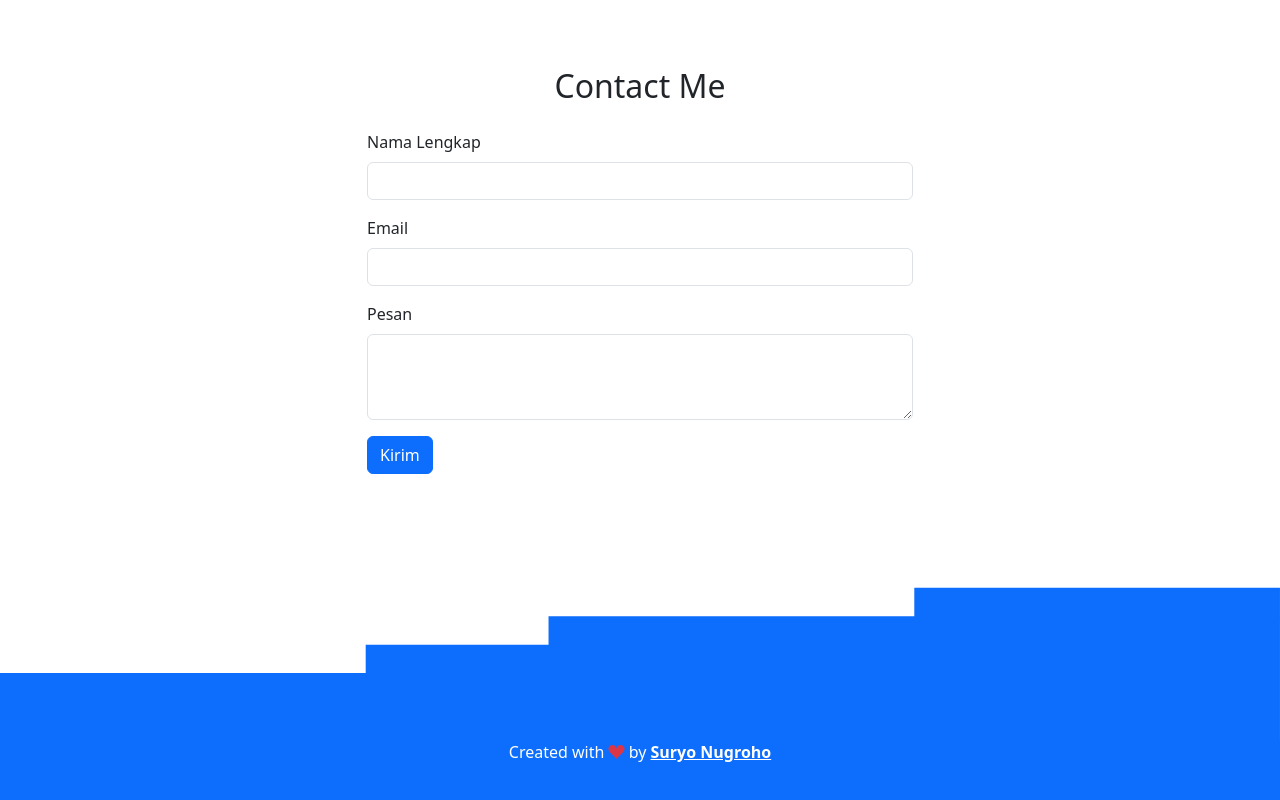
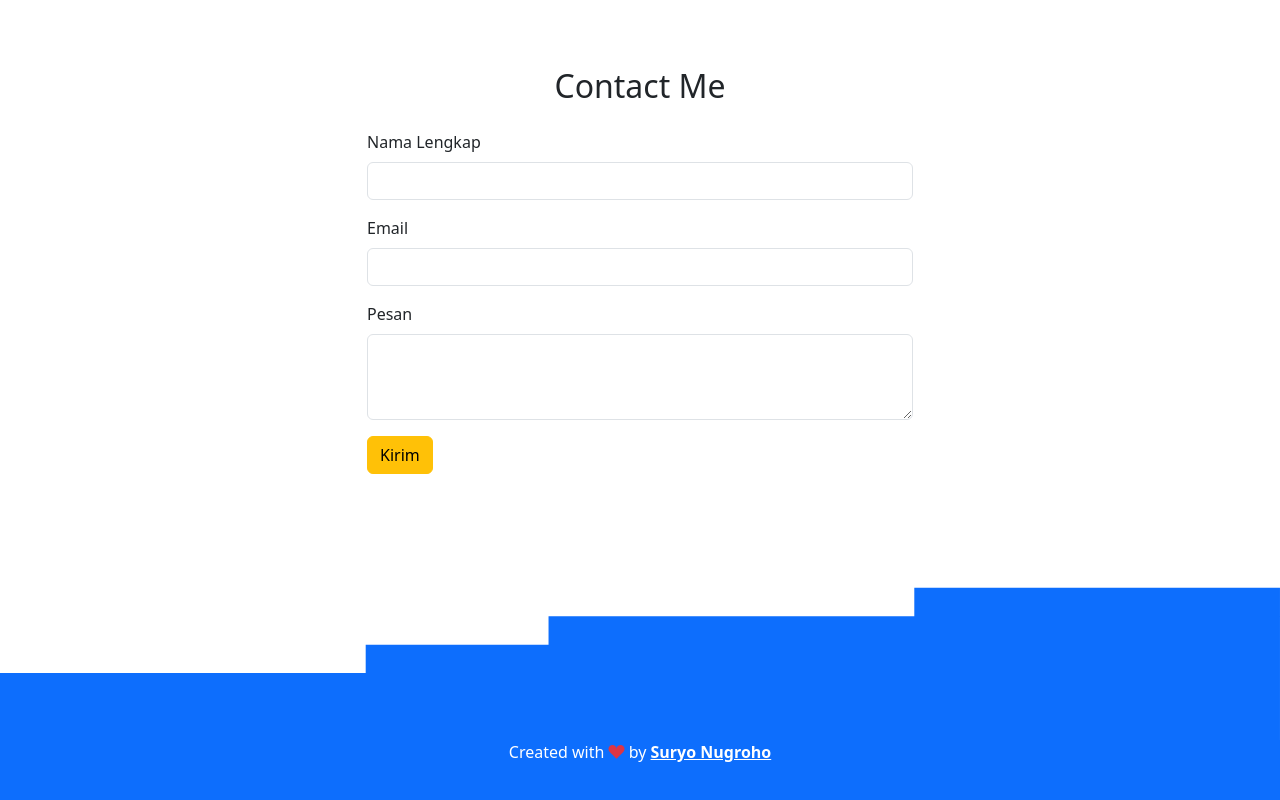
Before and after one commit to suryotechprint/portofoliosuryo, a plain HTML site: page index.html in a window 1280 px wide. Shown: the part 2699-3499 px from the top of the page. Drawn offline with nearby package versions, Linux system fonts and the light colour scheme.

Commit message:
mengubah warna tombol kirim menjadi kuning

```diff
--- a/index.html
+++ b/index.html
@@ -281,7 +281,7 @@
               </div>
               <button
                 type="submit"
-                class="btn btn-primary"
+                class="btn btn-warning"
               >
                 Kirim
               </button>
```
